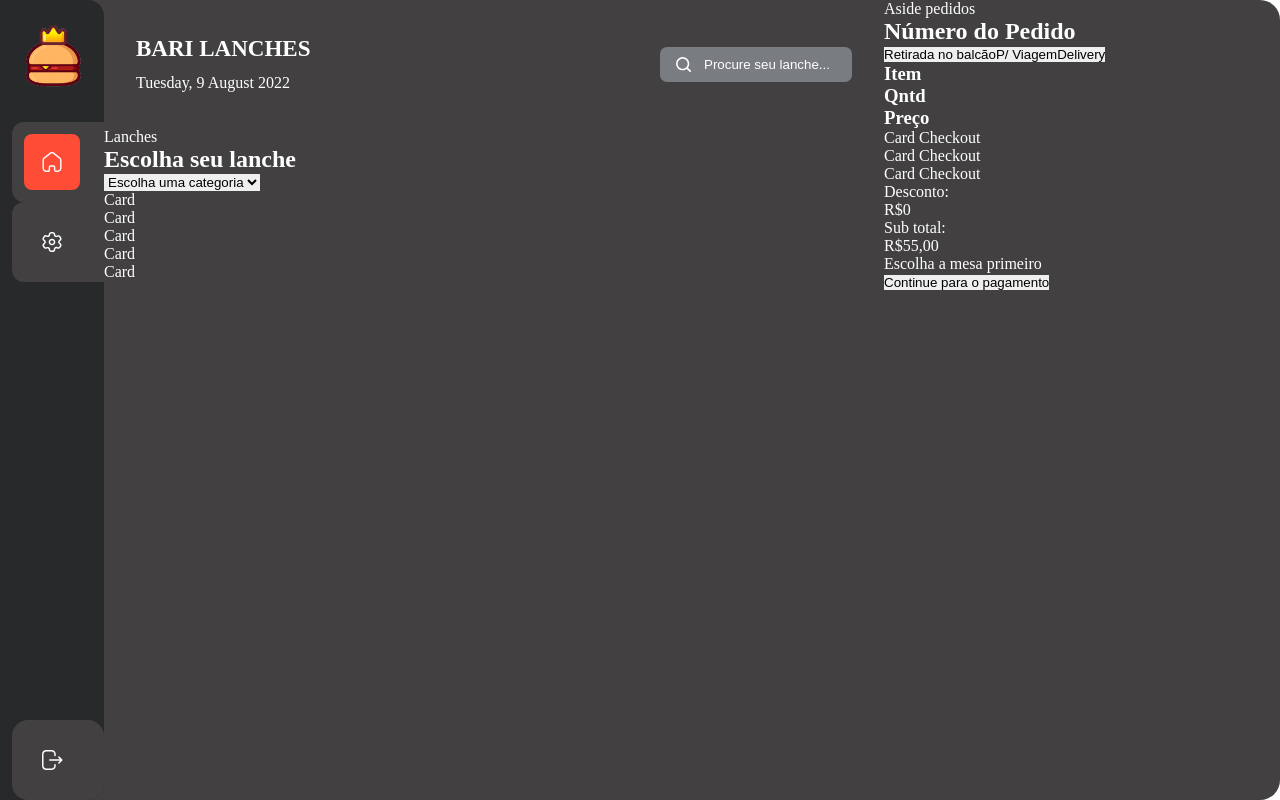
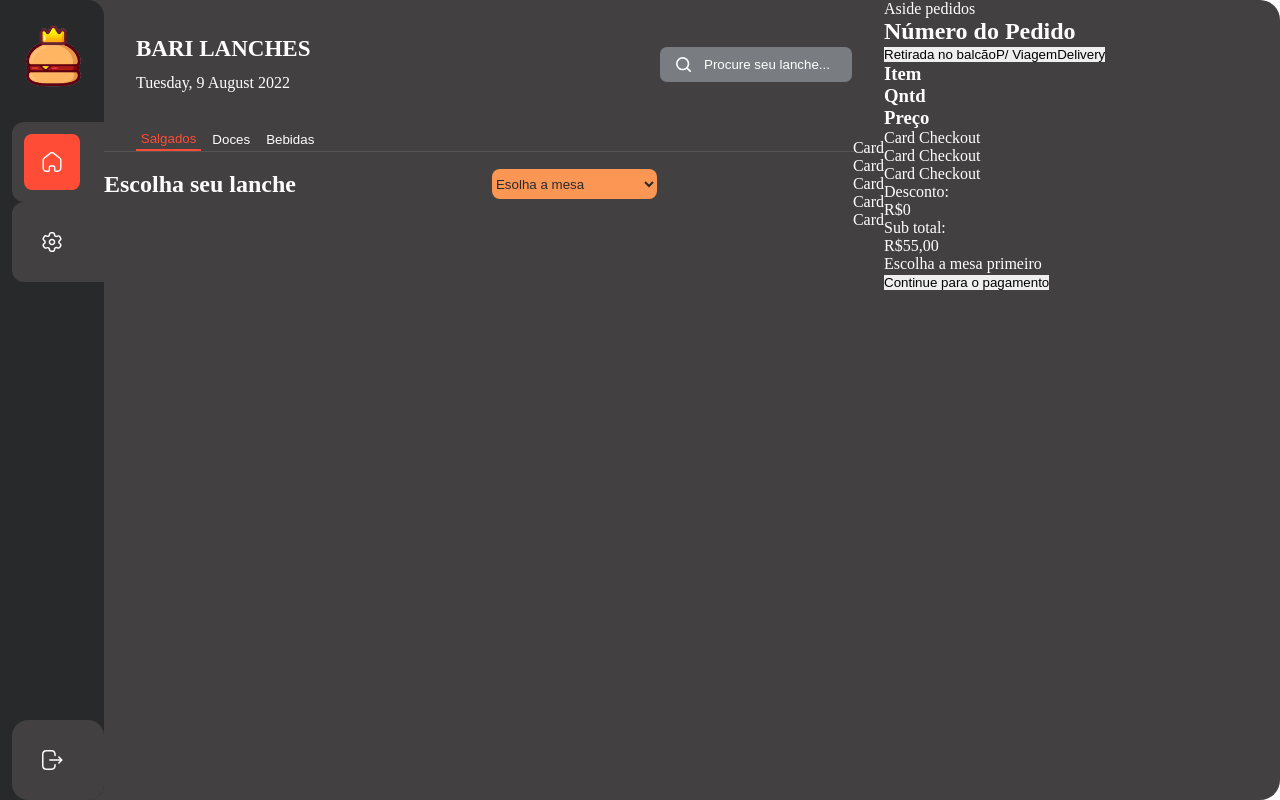
Before and after one commit to barizera/BariLanches-react-ts, a React (Vite) app: page / in a window 1280 px wide. Built offline with nearby package versions, Linux system fonts and the light colour scheme.

Commit message:
Feature: Products Header done

```diff
--- a/src/pages/home/index.tsx
+++ b/src/pages/home/index.tsx
@@ -21,17 +21,27 @@ const Home = () => {
           </Styled.SearchSpot>
         </Styled.HomeContentHeader>
         <section>
-          <p>Lanches</p>
+          <Styled.CategoriesNavBar>
+            <Styled.CategoriesNavBarButton active>
+              Salgados
+            </Styled.CategoriesNavBarButton>
+            <Styled.CategoriesNavBarButton>Doces</Styled.CategoriesNavBarButton>
+            <Styled.CategoriesNavBarButton>
+              Bebidas
+            </Styled.CategoriesNavBarButton>
+          </Styled.CategoriesNavBar>
         </section>
-        <div>
+        <Styled.ProductsHeader>
           <h2>Escolha seu lanche</h2>
-          <select>
-            <option value="Default">Escolha uma categoria</option>
-            <option value="Sanduíche">Sanduíche</option>
-            <option value="Sucos">Sucos</option>
-            <option value="Pizza">Pizza</option>
-            <option value="Salgados">Salgados</option>
-          </select>
+          <Styled.TableSelect defaultValue="">
+            <option value="" disabled>
+              Esolha a mesa
+            </option>
+            <option value="1">Mesa 01</option>
+            <option value="2">Mesa 02</option>
+            <option value="3">Mesa 03</option>
+            <option value="4">Mesa 04</option>
+          </Styled.TableSelect>
           <div>
             <div>Card</div>
             <div>Card</div>
@@ -39,7 +49,7 @@ const Home = () => {
             <div>Card</div>
             <div>Card</div>
           </div>
-        </div>
+        </Styled.ProductsHeader>
       </Styled.HomeContentContainer>
       <aside>
         Aside pedidos
--- a/src/pages/home/styles.ts
+++ b/src/pages/home/styles.ts
@@ -1,4 +1,8 @@
-import styled from "styled-components";
+import styled, { css } from "styled-components";
+
+interface CategoriesNavBarButtonProps {
+  active?: boolean;
+}
 
 export const HomeContainer = styled.div`
   width: 100%;
@@ -7,6 +11,13 @@ export const HomeContainer = styled.div`
   background-color: #424040; //Buscar um cinza escuro.
   color: #ffffff;
   border-radius: 20px;
+
+  section {
+    width: 100%;
+    align-items: center;
+    display: flex;
+    flex-direction: column;
+  }
 `;
 
 export const HomeContentContainer = styled.div`
@@ -58,3 +69,48 @@ export const SearchSpot = styled.div`
     }
   }
 `;
+
+export const CategoriesNavBar = styled.div`
+  width: 100%;
+  padding: 0 2rem;
+  box-sizing: border-box;
+  height: 3vh;
+  border-bottom: 1px solid #797d8155;
+  display: flex;
+`;
+
+export const CategoriesNavBarButton = styled.button<CategoriesNavBarButtonProps>`
+  color: #ffffff;
+  border: 0;
+  cursor: pointer;
+  margin-right: 0.4rem;
+  padding: 0 0.3rem;
+  background-color: #424040;
+
+  :hover {
+    color: #fc9655;
+  }
+
+  ${({ active }) =>
+    active &&
+    css`
+      color: #ff4c36;
+      border-bottom: 2px solid #ff4c36;
+    `}
+`;
+
+export const ProductsHeader = styled.div`
+  width: 100%;
+  height: 8vh;
+  display: flex;
+  align-items: center;
+  justify-content: space-between;
+`;
+
+export const TableSelect = styled.select`
+  width: 165px;
+  height: 30px;
+  background-color: #fc9655;
+  border-radius: 8px;
+  color: #28292a;
+`;
```
